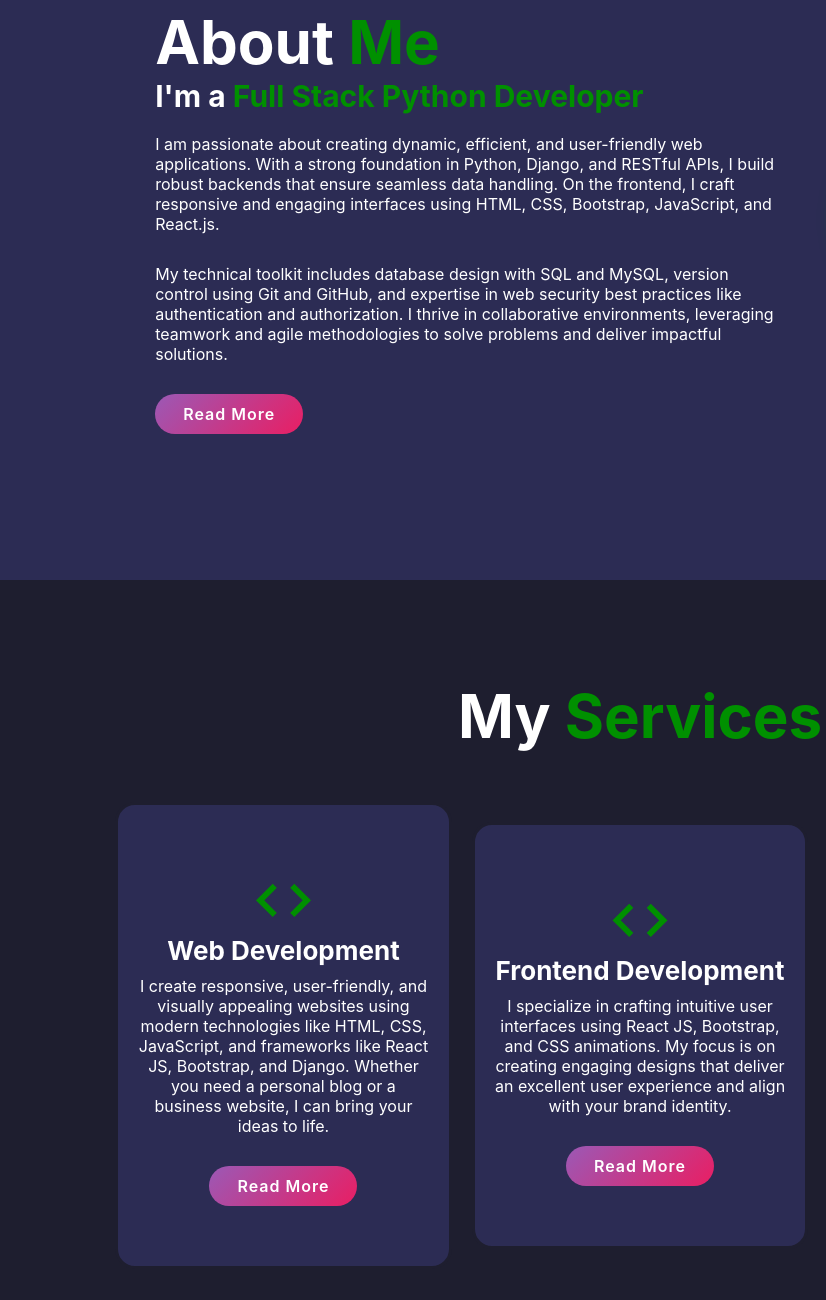
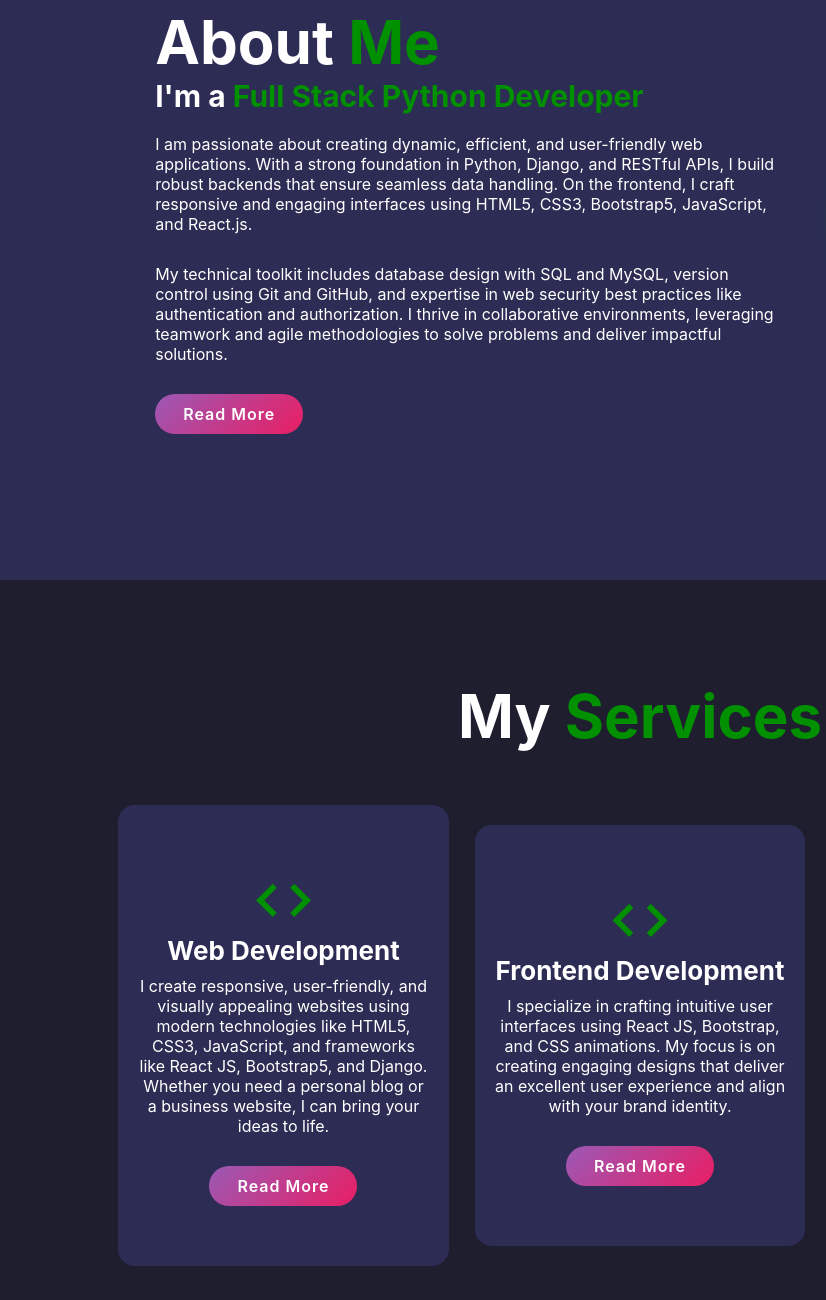
Before and after one commit to RajnisSharma/My-Portfolio-, a plain HTML site: page index.html in a window 1280 px wide. Shown: the part 1020-2320 px from the top of the page, 0-826 px from the left. Drawn offline with nearby package versions, Linux system fonts and the light colour scheme.

Commit message:
Update index.html

```diff
--- a/index.html
+++ b/index.html
@@ -67,7 +67,7 @@
           web applications. With a strong foundation in Python, Django, and
           RESTful APIs, I build robust backends that ensure seamless data
           handling. On the frontend, I craft responsive and engaging interfaces
-          using HTML, CSS, Bootstrap, JavaScript, and React.js.
+          using HTML5, CSS3, Bootstrap5, JavaScript, and React.js.
         </p>
         <p>
           My technical toolkit includes database design with SQL and MySQL,
@@ -91,8 +91,8 @@
           <h3>Web Development</h3>
           <p>
             I create responsive, user-friendly, and visually appealing websites
-            using modern technologies like HTML, CSS, JavaScript, and frameworks
-            like React JS, Bootstrap, and Django. Whether you need a personal
+            using modern technologies like HTML5, CSS3, JavaScript, and frameworks
+            like React JS, Bootstrap5, and Django. Whether you need a personal
             blog or a business website, I can bring your ideas to life.
           </p>
           <a href="#" class="btn">Read More</a>
```
